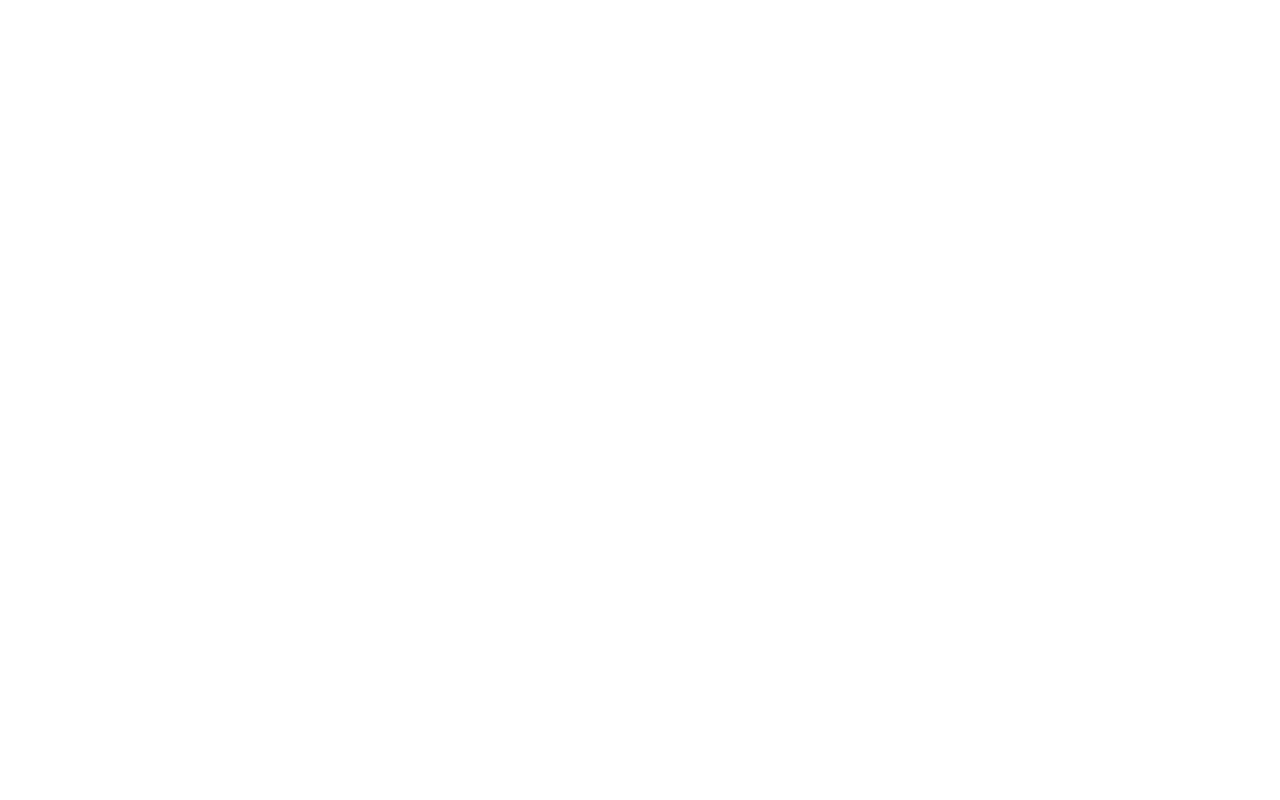
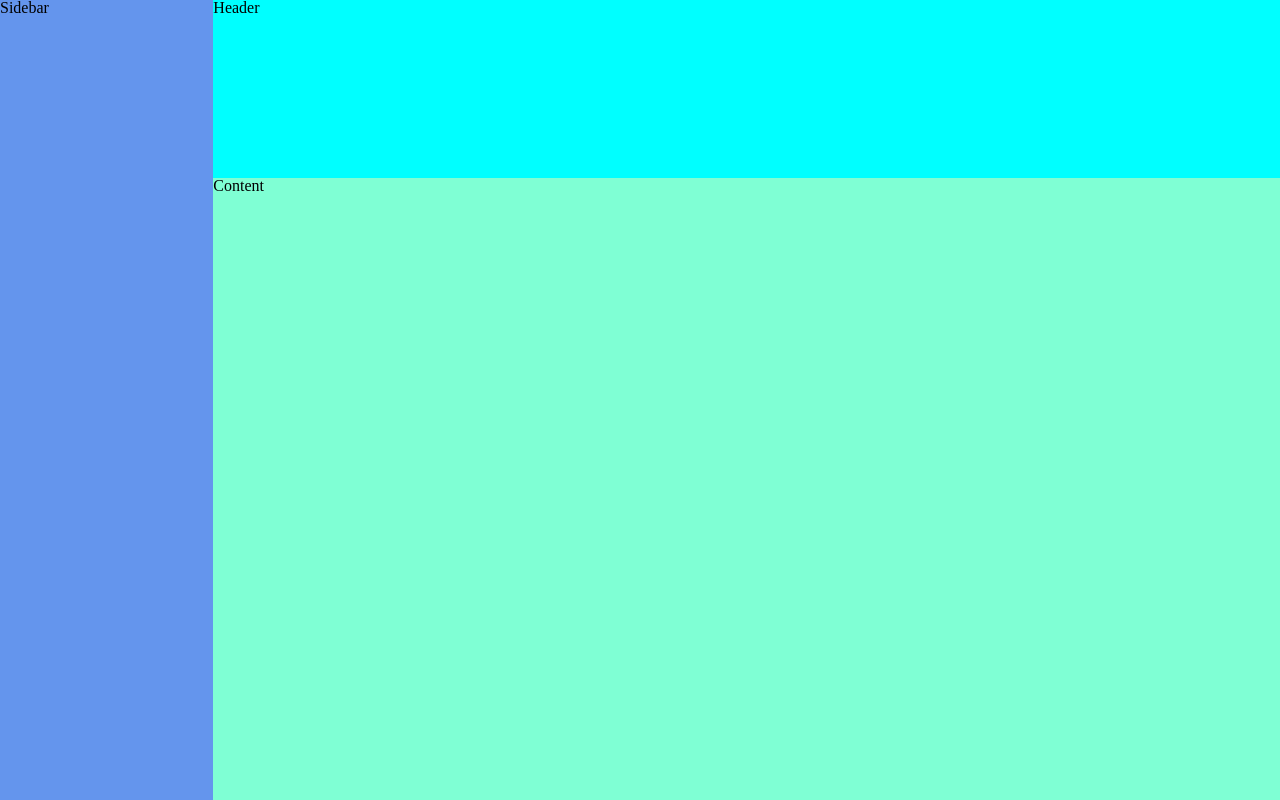
Before and after one commit to mehrdadchatrazar/top-admin-dashboard, a plain HTML site: page index.html in a window 1280 px wide. Drawn offline with Linux system fonts and the light colour scheme.

Commit message:
simple layout

```diff
--- a/index.html
+++ b/index.html
@@ -8,6 +8,10 @@
     <link rel="stylesheet" href="style.css">
 </head>
 <body>
-
+    <div class="container">
+        <div class="sidebar">Sidebar</div>
+        <div class="header">Header</div>
+        <div class="content">Content</div>
+    </div>
 </body>
 </html>
--- a/style.css
+++ b/style.css
@@ -0,0 +1,63 @@
+html, body, div, span, applet, object, iframe,
+h1, h2, h3, h4, h5, h6, p, blockquote, pre,
+a, abbr, acronym, address, big, cite, code,
+del, dfn, em, img, ins, kbd, q, s, samp,
+small, strike, strong, sub, sup, tt, var,
+b, u, i, center,
+dl, dt, dd, ol, ul, li,
+fieldset, form, label, legend,
+table, caption, tbody, tfoot, thead, tr, th, td,
+article, aside, canvas, details, embed,
+figure, figcaption, footer, header, hgroup,
+menu, nav, output, ruby, section, summary,
+time, mark, audio, video {
+	margin: 0;
+	padding: 0;
+	border: 0;
+	font-size: 100%;
+	font: inherit;
+	vertical-align: baseline;
+}
+/* HTML5 display-role reset for older browsers */
+article, aside, details, figcaption, figure,
+footer, header, hgroup, menu, nav, section {
+	display: block;
+}
+body {
+	line-height: 1;
+}
+ol, ul {
+	list-style: none;
+}
+blockquote, q {
+	quotes: none;
+}
+blockquote:before, blockquote:after,
+q:before, q:after {
+	content: '';
+	content: none;
+}
+table {
+	border-collapse: collapse;
+	border-spacing: 0;
+}
+
+.container {
+    height: 100vh;
+    display: grid;
+    grid-template-columns: 1fr 5fr;
+    grid-template-rows: 1fr 3.5fr;
+}
+
+.sidebar {
+    background-color: cornflowerblue;
+    grid-row: 1/3;
+}
+
+.header {
+    background-color: aqua;
+}
+
+.content {
+    background-color: aquamarine;
+}
```
